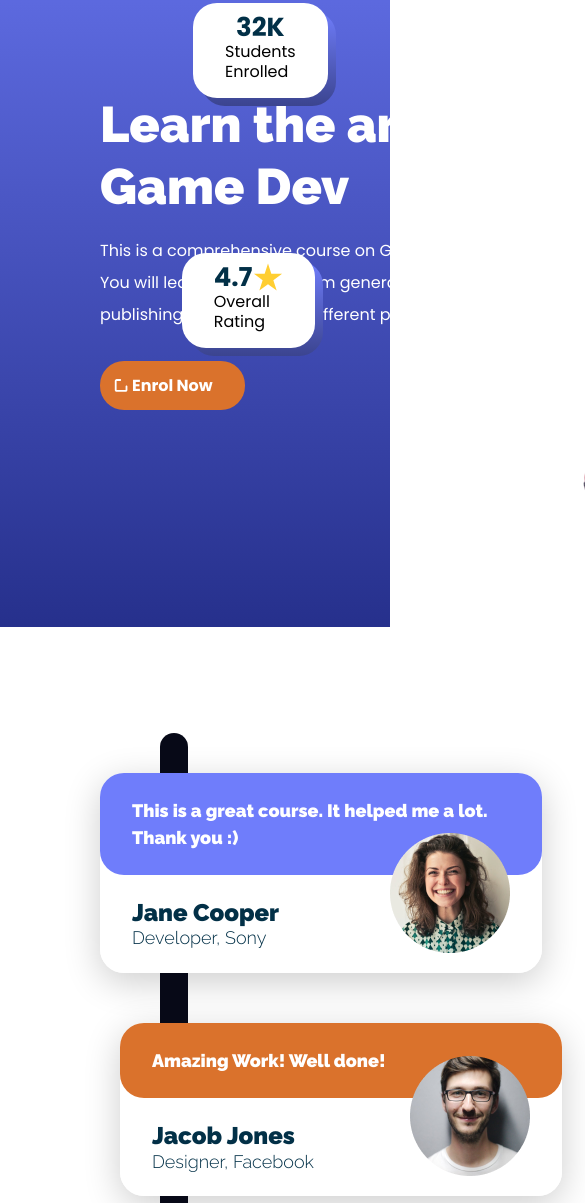
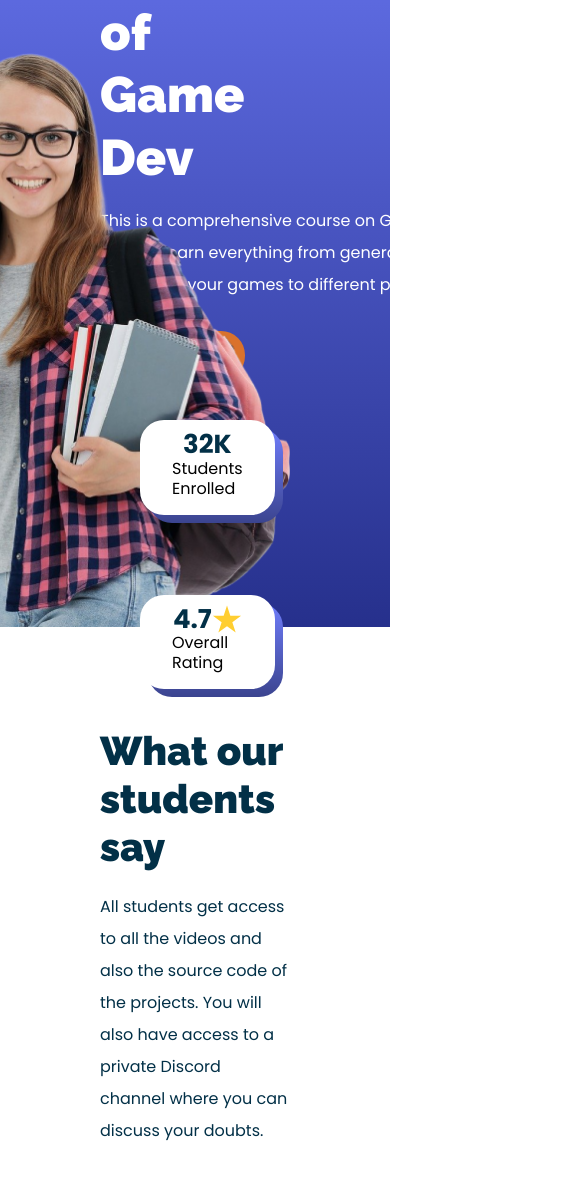
Before and after one commit to sajib689/project-6, a plain HTML site: page index.html in a window 390 px wide. Shown: the part 217-1420 px from the top of the page, 585 px wide, since content can reach past the window. Drawn offline with Linux system fonts and the light colour scheme.

Commit message:
tablet responsive success

```diff
--- a/style.css
+++ b/style.css
@@ -521,4 +521,117 @@ footer .copyright{
     nav.scrolled{
         padding: 16px 100px;
     }
+    header,
+    .hero-section,
+    header .wrapper{
+        max-height: 1100px;
+    }
+    .hero-section{
+        flex-direction: column;
+    }
+    .hero-section .left{
+        width: 100%;
+        display: flex;
+        flex-direction: column;
+        justify-content: center;
+    }
+    .hero-section .left .btn{
+        align-self: flex-start;
+    }
+    .hero-section .left h1{
+        font-size: 50px;
+        line-height: 125%;
+    }
+    .hero-section .right{
+        position: absolute;
+        bottom: 0;
+    }
+    .hero-section .right img{
+        height: 580px;
+    }
+    .hero-section .achivement-card{
+        position: relative;
+        margin-bottom: 80px;
+    }
+    .achivement-card.achivement-card.students-enroled,
+    .achivement-card.achivement-card.overall-rating{
+        left: unset;
+        top: unset;
+    }
+    .hero-section .achivement-cards{
+        align-self: flex-start;
+        margin: 40px;
+    }
+    h2 {
+        font-size: 40px;
+    }
+    .testimonials-section{
+        flex-direction: column;
+        align-items: stretch;
+    }
+    .testimonials-section .testimonial-card{
+        width: 100%;
+        margin-bottom: 40px;
+    }
+    .testimonials-section .testimonial-card:last-child:before{
+        top: -40px;
+        left: 60px;
+        height: calc(100%+80px);
+    }
+    .testimonials-section .testimonial-card:last-child{
+        transform: translateX(0px);
+        margin-bottom: 0;
+    }
+    .testimonials-section .dextop-btn{
+        display: none;
+    }
+    .testimonials-section .mobile-btn{
+        display: block;
+        align-self: flex-end;
+        order: 3;
+    }
+    .testimonials-section .right{
+        order: 1;
+    }
+    .testimonials-section .left{
+        order: 2;
+    }
+    .testimonials-section .right p{
+        display: inline;
+    }
+    .testimonials-section  h2{
+        margin-bottom: 20px;
+    }
+    .courses-section{
+        height: 100%;
+    }
+    .courses-section .course-cards{
+        flex-direction: column;
+        gap: 80px;
+    }
+    .courses-section .course-card{
+        margin: 0;
+    }
+    .courses-section h2{
+        margin-bottom: 40px;
+    }
+    .courses-section .course-card img{
+        height: 260px;
+        object-fit: cover;
+    }
+    .courses-section .course-card h3{
+        font-size: 24px;
+    }
+    .courses-section .wrapper .btn{
+        right: 100px;
+    }
+    .courses-section .course-card{
+        margin-bottom: 50px;
+    }
+    footer .links-container{
+        grid-template-columns: 1fr 1fr;
+    }
+    footer .links-container .links-container:last-child{
+        grid-column: 1/3;
+    }
 }
```
